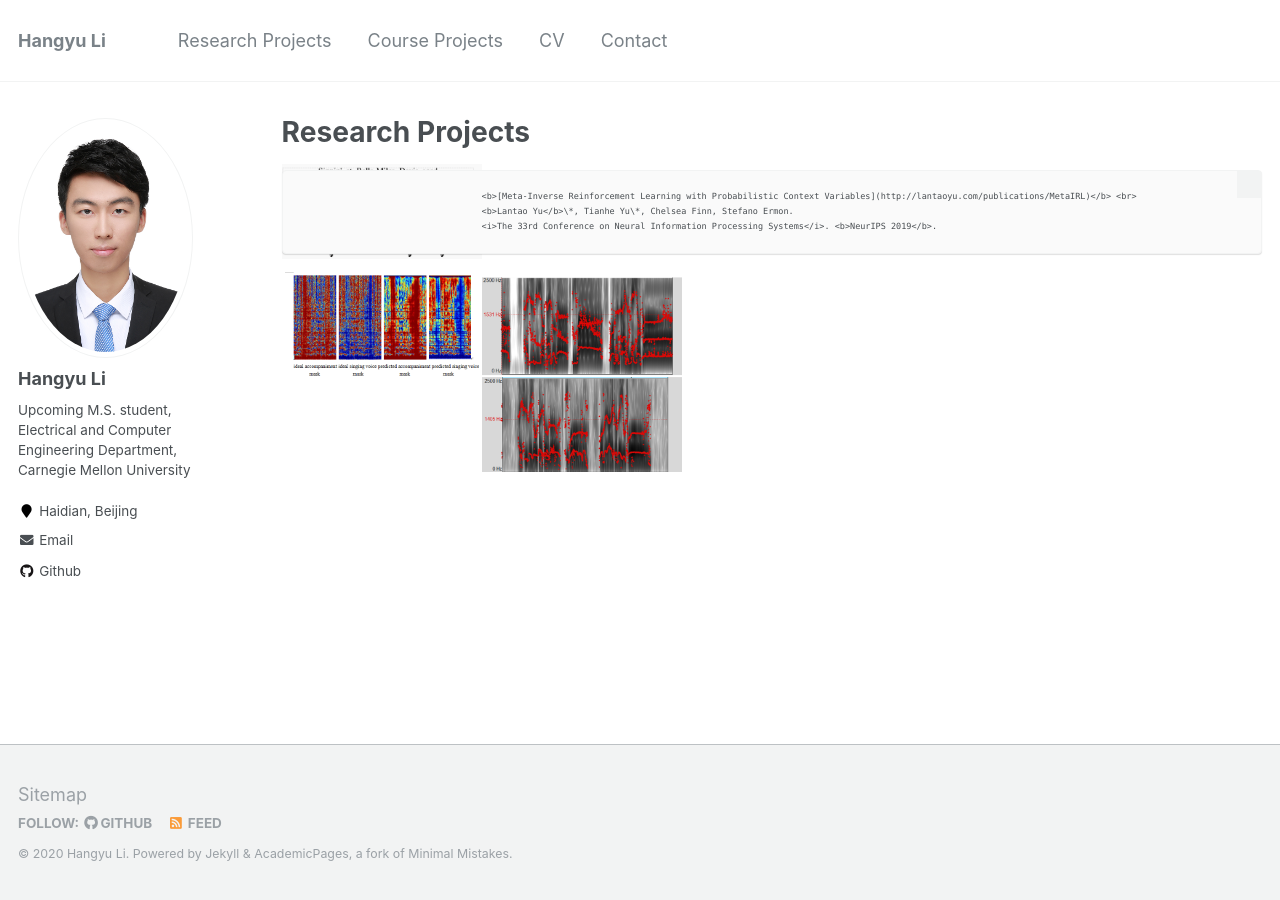
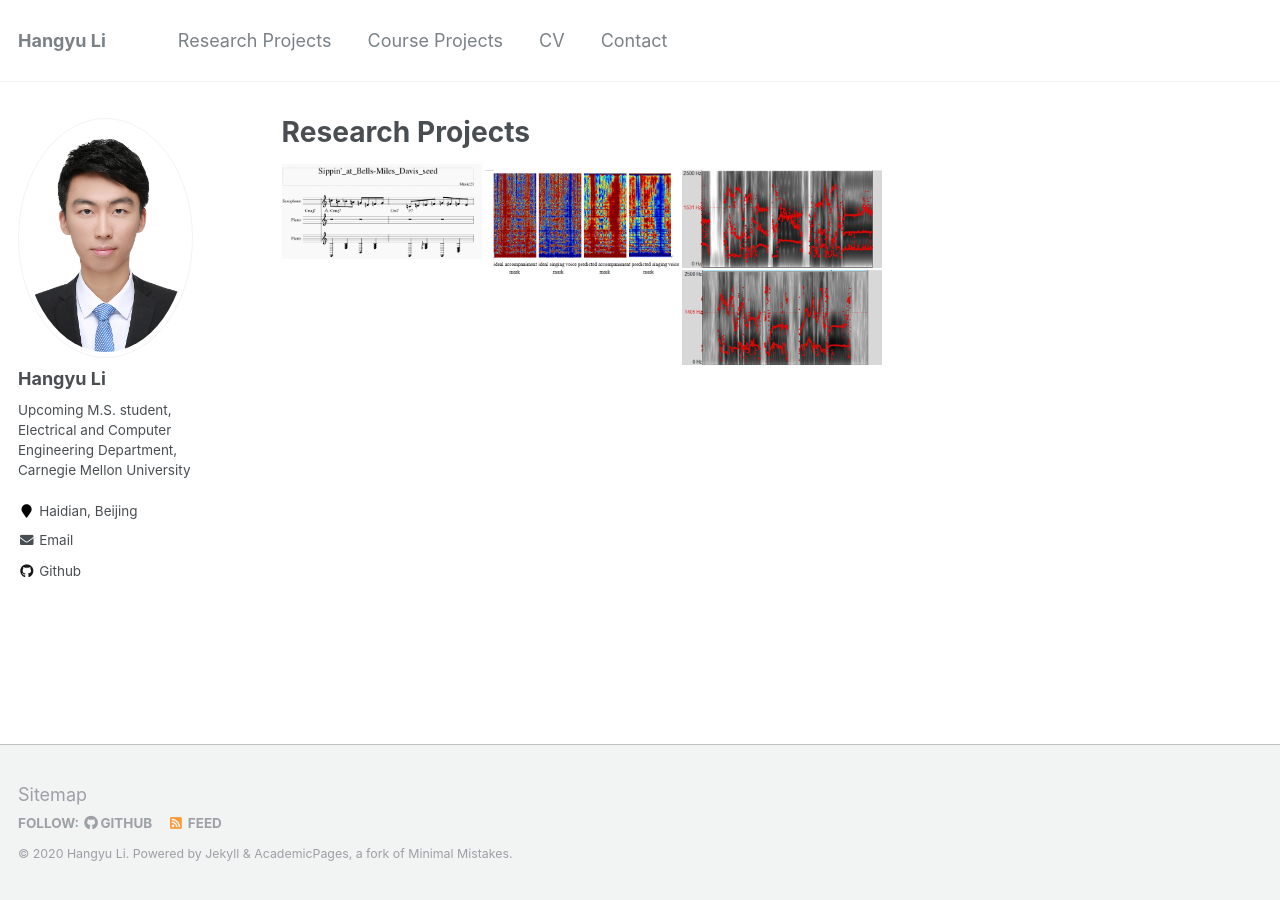
Before and after one commit to lhy9816/lhy9816.github.io, a Jekyll site: the page built from _pages/research-projects.md, in a window 1280 px wide. Built offline with Jekyll 4.4.1, drawn with Linux system fonts in a browser that asks for light colours.

Commit message:
test left image

````diff
--- a/_pages/research-projects.md
+++ b/_pages/research-projects.md
@@ -9,12 +9,6 @@ author_profile: true
 
 <img src="https://raw.githubusercontent.com/lhy9816/lhy9816.github.io/master/images/general_logo.png" align="left" width="200">
 
-```
-<b>[Meta-Inverse Reinforcement Learning with Probabilistic Context Variables](http://lantaoyu.com/publications/MetaIRL)</b> <br>
-<b>Lantao Yu</b>\*, Tianhe Yu\*, Chelsea Finn, Stefano Ermon.
-<i>The 33rd Conference on Neural Information Processing Systems</i>. <b>NeurIPS 2019</b>.
-```
-
 
 
 <img src="https://raw.githubusercontent.com/lhy9816/lhy9816.github.io/master/images/separation_res-1.png" align="left" width="200">
````
